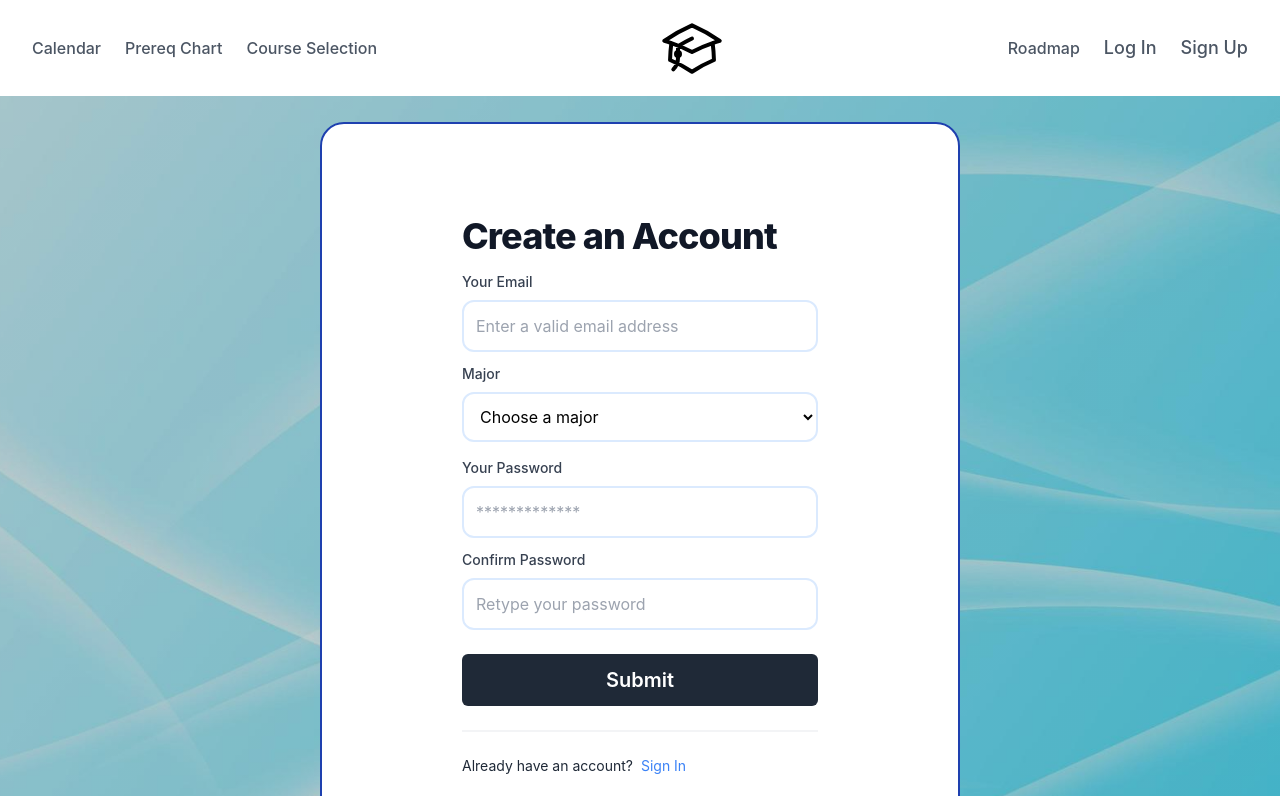
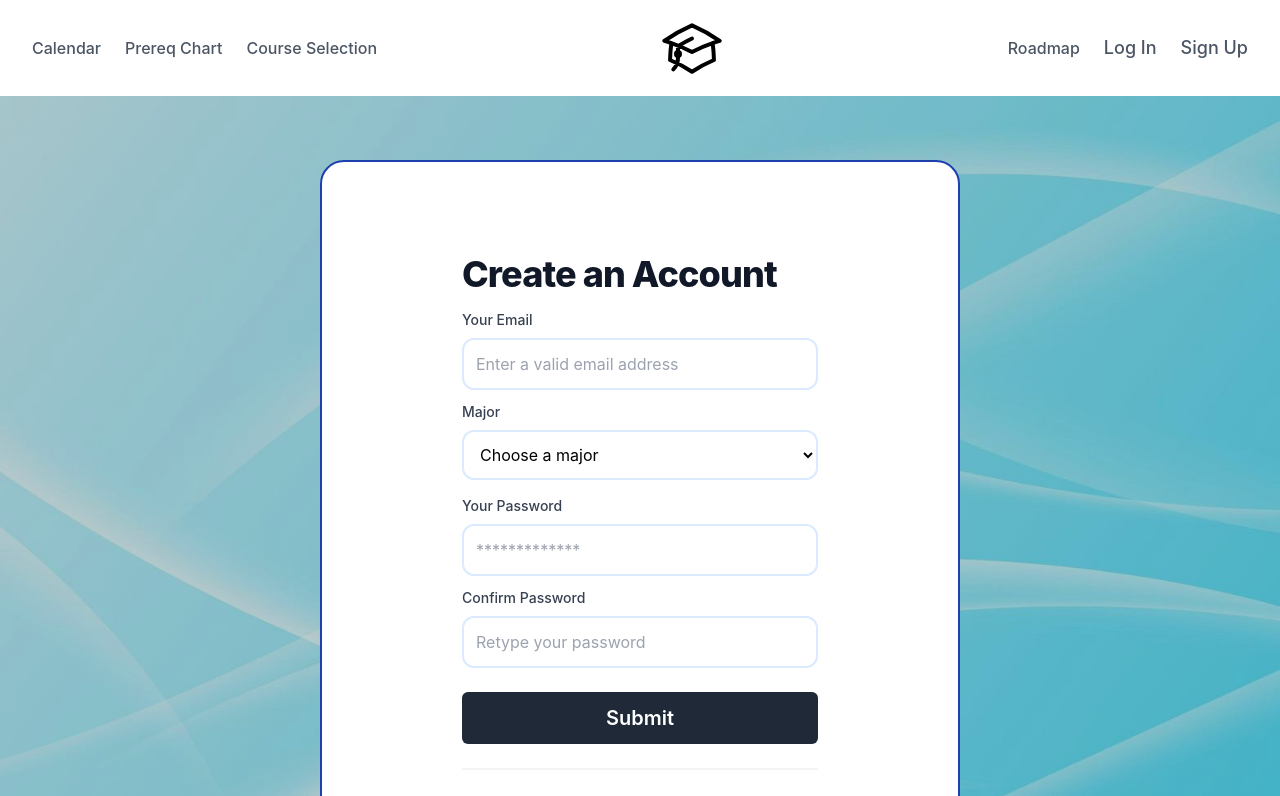
Before and after one commit to nealgandhi/CS4485, a React (Create React App) app in the folder frontend/schedule-planner/: page /signup in a window 1280 px wide. Shown: the top 796 px of the page. Built offline with nearby package versions, Linux system fonts and the light colour scheme; what cytoscape-dagre would draw is missing.

Commit message:
Update SignupPage.js

```diff
--- a/frontend/schedule-planner/src/pages/SignupPage.js
+++ b/frontend/schedule-planner/src/pages/SignupPage.js
@@ -1,14 +1,26 @@
 import SignupForm from "../components/SignupForm";
 
-function SignupPage() {
-    return (
-        <div className="h-screen w-full bg-cover bg-center overflow-hidden"
-             style={{ backgroundImage: "linear-gradient(rgba(0, 0, 0, 0.2), rgba(0, 0, 0, 0.2)), url('/LoginBackground.jpg')" }}>
-            <div className="flex w-full h-full items-center justify-center">
-                <SignupForm />
+function SignupPage () {
+    return(
+        <div>
+            <div
+            style={{
+                backgroundImage: "linear-gradient(rgba(0, 0, 0, 0.2), rgba(0, 0, 0, 0.2)), url('/LoginBackground.jpg')",
+                height: "100vh",
+                width: "100%",
+                backgroundPosition: "center",
+                backgroundRepeat: "no-repeat",
+                backgroundSize: "cover",
+                overflow: "hidden"
+            }} >
+                <div className="flex w-screen pt-16">
+                    <div className="w-full flex items-center justify-center">
+                        <SignupForm />
+                    </div>
+                </div>
             </div>
         </div>
-    );
+    )
 }
 
 export default SignupPage;
```
